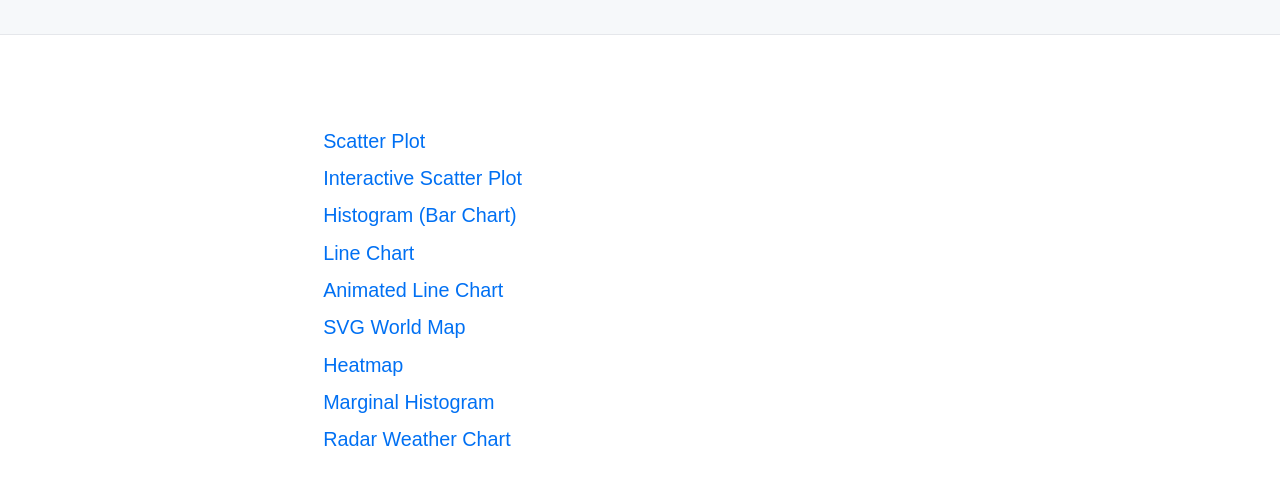
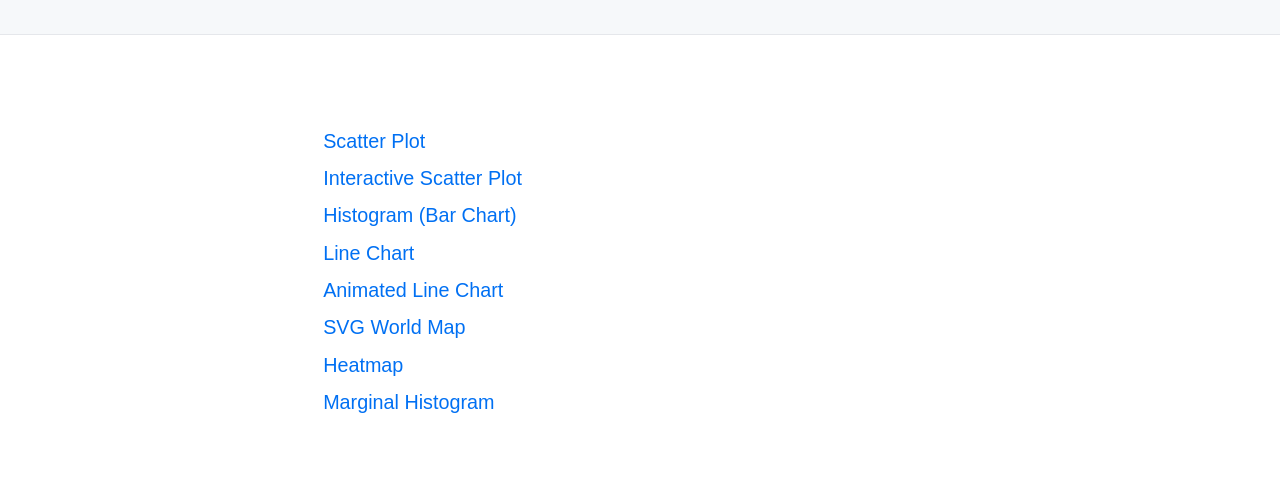
Before and after one commit to chrisvaillancourt/d3-examples, a website with bundled scripts: page src/index.html in a window 1280 px wide. Shown: the part 86-570 px from the top of the page. Built offline with nearby package versions, Linux system fonts and the light colour scheme; a web font is replaced by a local one.

Commit message:
removed radar weather chart from homepage navigation list

```diff
--- a/src/index.html
+++ b/src/index.html
@@ -28,7 +28,7 @@
         <li><a href="./svg-world-map/">SVG World Map</a></li>
         <li><a href="./heatmap/">Heatmap</a></li>
         <li><a href="./marginal-histogram/">Marginal Histogram</a></li>
-        <li><a href="./radar-weather-chart/">Radar Weather Chart</a></li>
+        <!-- <li><a href="./radar-weather-chart/">Radar Weather Chart</a></li> -->
       </ul>
     </nav>
   </body>
```
